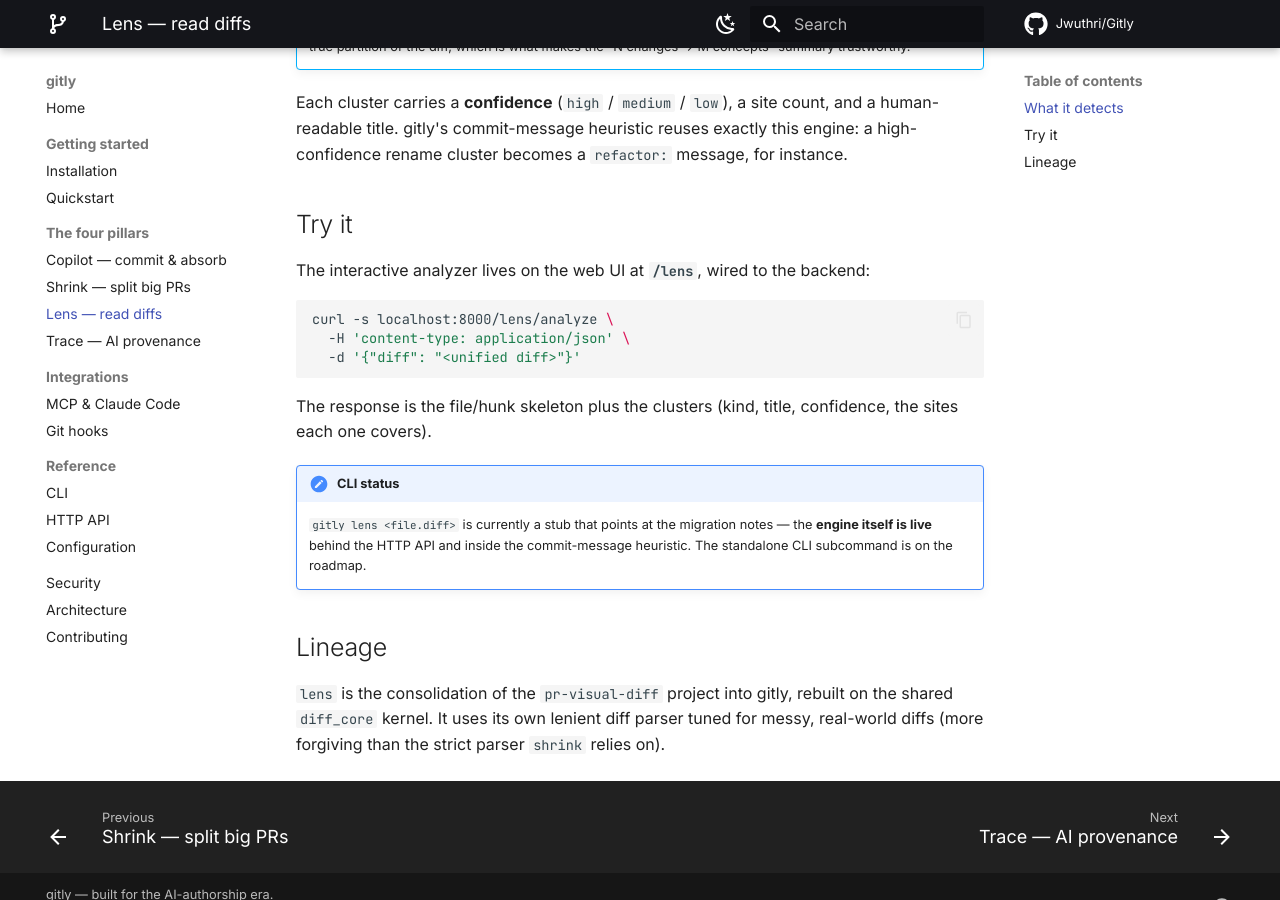
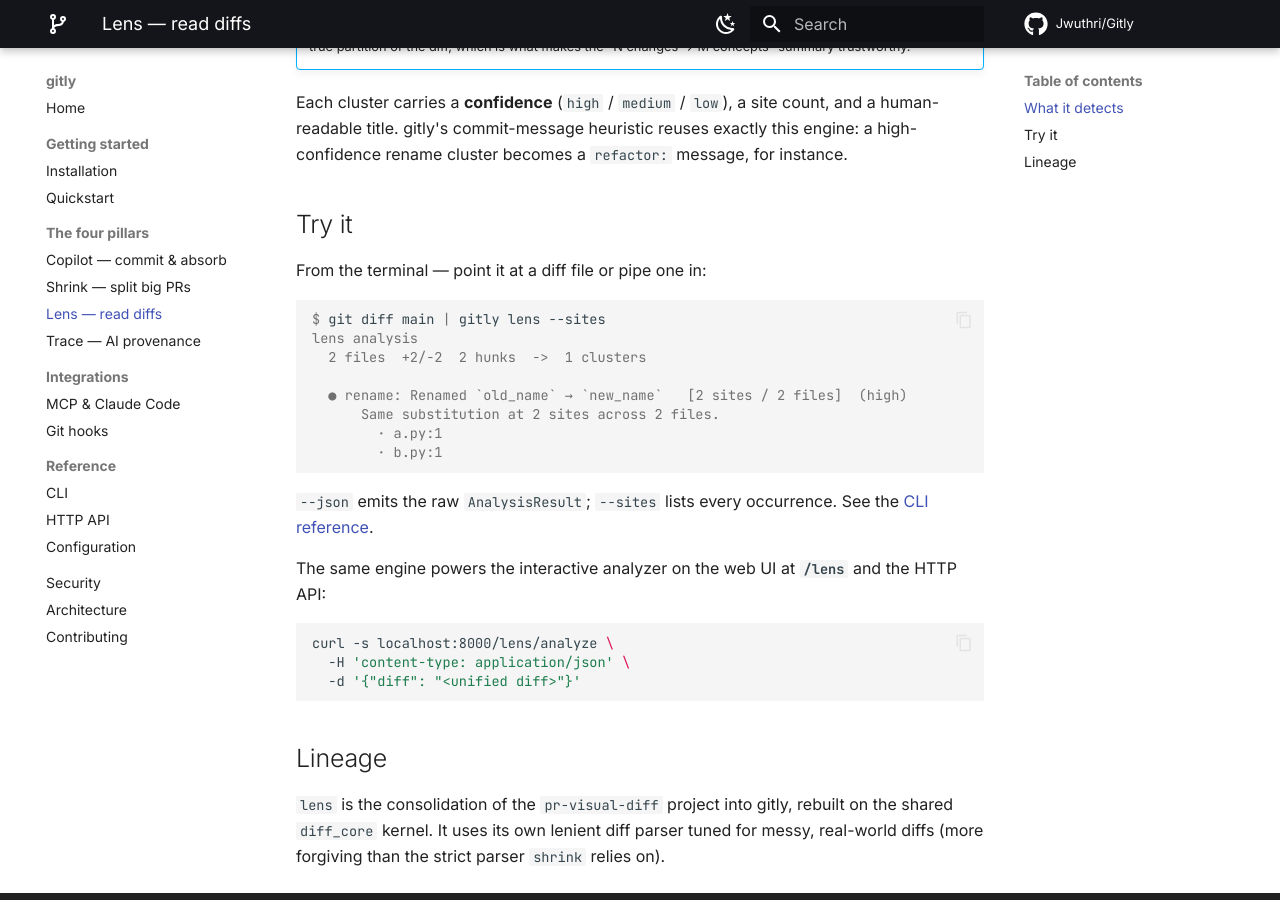
Before and after one commit to Jwuthri/Gitly, an MkDocs documentation site: the page built from docs/pillars/lens.md, in a window 1280 px wide and 900 px high, scrolled down 654 px. Built offline with MkDocs 1.6.1 and Material for MkDocs 9.7.7, drawn with Linux system fonts in a browser that asks for light colours; comment, search, counter and statistics services are not loaded.

Commit message:
docs: document live 'gitly lens' and 'gitly init'

````diff
--- a/docs/pillars/lens.md
+++ b/docs/pillars/lens.md
@@ -30,7 +30,24 @@
 
 ## Try it
 
-The interactive analyzer lives on the web UI at **`/lens`**, wired to the backend:
+From the terminal — point it at a diff file or pipe one in:
+
+```console
+$ git diff main | gitly lens --sites
+lens analysis
+  2 files  +2/-2  2 hunks  ->  1 clusters
+
+  ● rename: Renamed `old_name` → `new_name`   [2 sites / 2 files]  (high)
+      Same substitution at 2 sites across 2 files.
+        · a.py:1
+        · b.py:1
+```
+
+`--json` emits the raw `AnalysisResult`; `--sites` lists every occurrence. See the
+[CLI reference](../reference/cli.md#gitly-lens).
+
+The same engine powers the interactive analyzer on the web UI at **`/lens`** and the
+HTTP API:
 
 ```bash
 curl -s localhost:8000/lens/analyze \
@@ -38,14 +55,6 @@
   -d '{"diff": "<unified diff>"}'
 ```
 
-The response is the file/hunk skeleton plus the clusters (kind, title, confidence, the
-sites each one covers).
-
-!!! note "CLI status"
-    `gitly lens <file.diff>` is currently a stub that points at the migration notes — the
-    **engine itself is live** behind the HTTP API and inside the commit-message heuristic.
-    The standalone CLI subcommand is on the roadmap.
-
 ## Lineage
 
 `lens` is the consolidation of the `pr-visual-diff` project into gitly, rebuilt on the
````
Also changed, not shown: README.md (+6 -5 lines), docs/getting-started/installation.md (+7 -0 lines), docs/integrations/hooks.md (+16 -3 lines), docs/reference/cli.md (+33 -4 lines).
